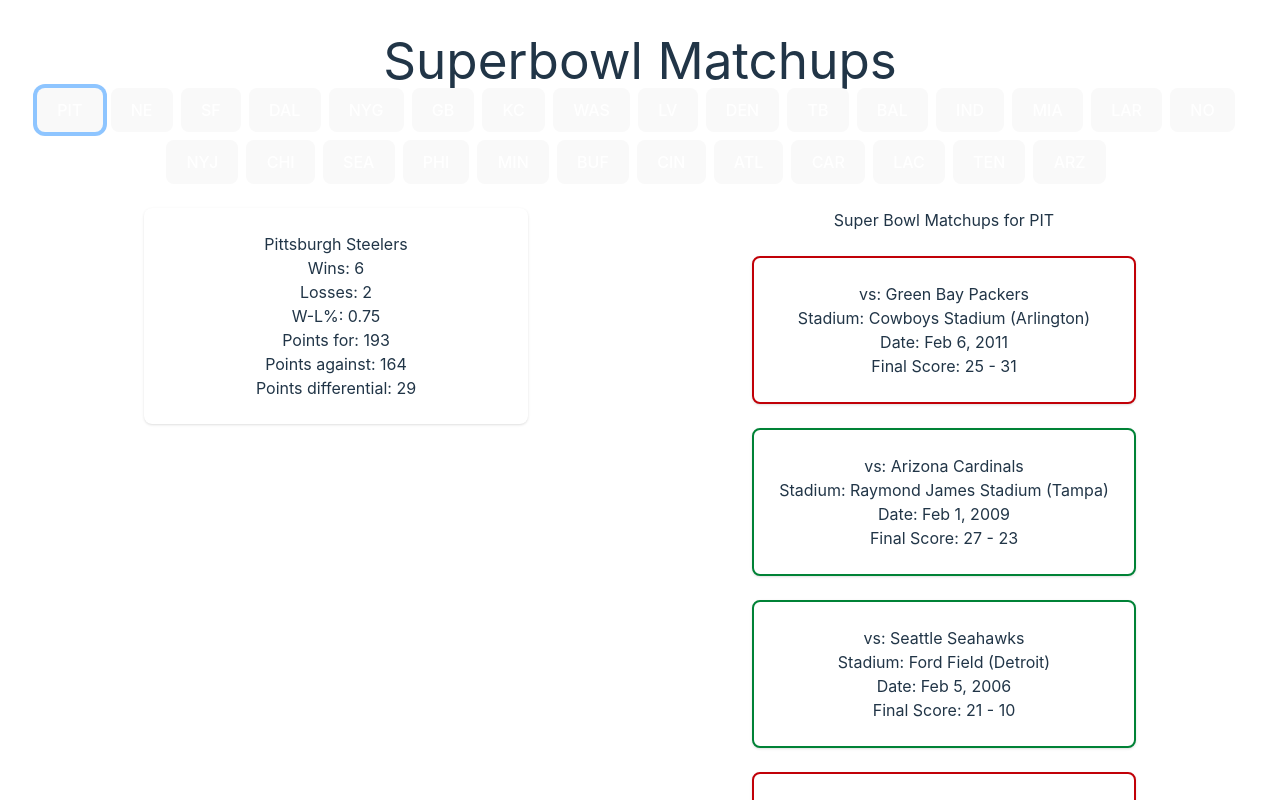
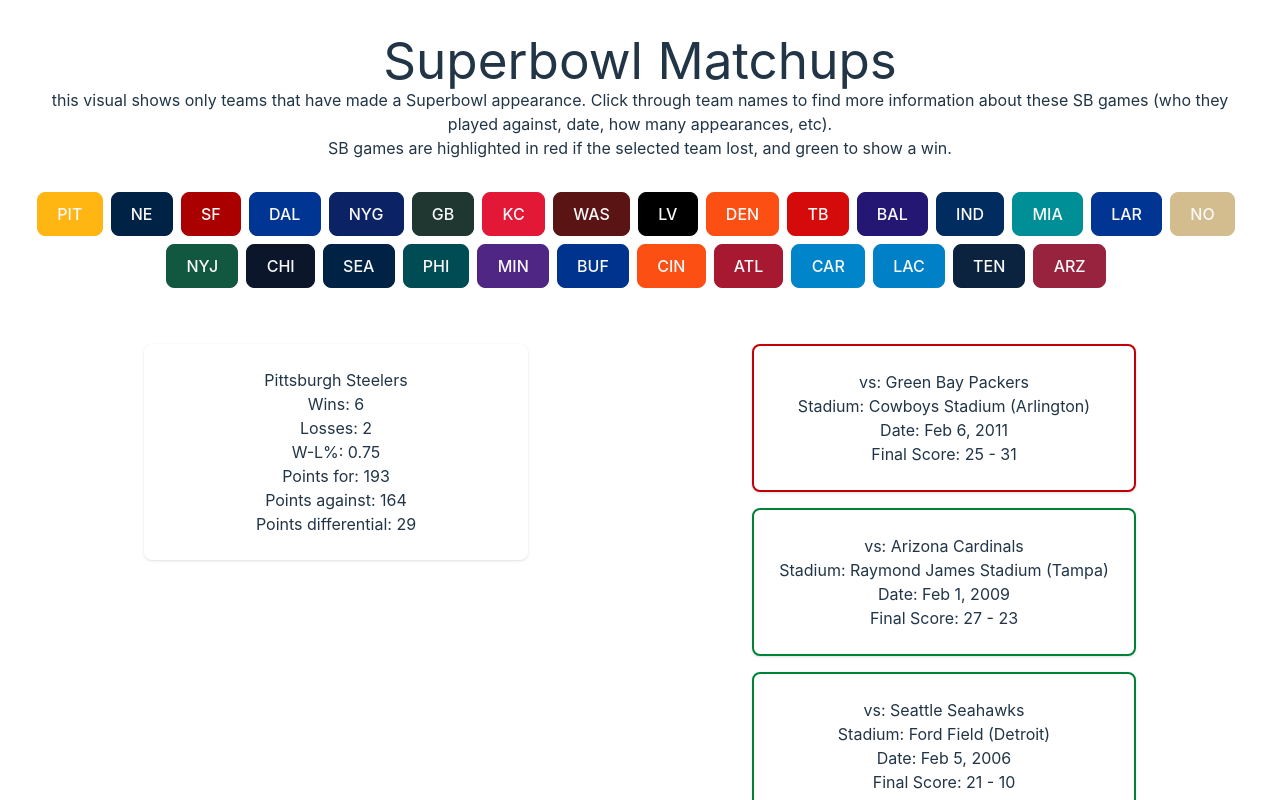
Before and after one commit to dmalary/sb_dashboard, a React (Vite) app: page / in a window 1280 px wide. Both pictures are taken after a click on the button "PIT". Shown: the top 800 px of the page. Built offline with nearby package versions, Linux system fonts and the light colour scheme.

Commit message:
style: update styling. some tweaks as well

```diff
--- a/components/ActiveTeamCard.jsx
+++ b/components/ActiveTeamCard.jsx
@@ -3,16 +3,16 @@
 import sb_standings from "../data/sb_standings.json"
 
 const ActiveTeamCard = ({team}) => {
-  if (!team) return <div>No team selected</div>;
+  // if (!team) return <div>No team selected</div>;
 
   // team && console.log('sb_standings', sb_standings)
   // team && console.log('sb_standings', sb_standings.tm_abr[team])
 
   const teamInfo = sb_standings.find(el => el.tm_abr === team);
 
-  console.log('teamInfo', teamInfo);
+  // console.log('teamInfo', teamInfo);
   return (
-    <div className="block max-w-sm p-6 mx-auto bg-white rounded-lg shadow-sm dark:bg-white-800">
+    <div className="block max-w-sm p-6 my-4 mx-auto bg-white rounded-lg shadow-sm dark:bg-white-800">
       <h2>{teamInfo.Tm}</h2>
       <p>Wins: {teamInfo.W}</p>
       <p>Losses: {teamInfo.L}</p>
--- a/components/VsTeamCard.jsx
+++ b/components/VsTeamCard.jsx
@@ -13,8 +13,8 @@
   // console.log('vsInfo', vsInfo);
 
   return (
-    <div>
-      <h2>Super Bowl Matchups for {team}</h2>
+    <>
+      {/* <h2>Super Bowl Matchups for {team}</h2> */}
       {
         gameInfo.map((game) => {
           const isWin = game.Winner_abr === team;
@@ -23,11 +23,14 @@
           const opponentScore = isWin ? game.Pts_loser : game.Pts_Winner;
 
           return (
-            <div key={`${team}-${game.SB_roman}`} >
+            <div
+              key={`${team}-${game.SB_roman}`}
+              className={`${team}-${game.SB_roman}`}
+            >
               <div
                 // key={`${team}-${game.SB_roman}`}
                 // className="block max-w-sm p-6 m-6 bg-white rounded-lg shadow-sm dark:bg-white-800"
-                className={`block max-w-sm p-6 my-6 mx-auto bg-white rounded-lg shadow-sm dark:bg-white-800 ${isWin ? 'border-2 border-green-700' : 'border-2 border-red-700'}`}
+                className={`block max-w-sm p-6 my-4 mx-auto bg-white rounded-lg shadow-sm dark:bg-white-800 ${isWin ? 'border-2 border-green-700' : 'border-2 border-red-700'}`}
               >
                 <p>vs: {opponent}</p>
                 <p>Stadium: {game.Stadium} ({game.City})</p>
@@ -37,7 +40,7 @@
             </div>
           );
         })}
-    </div>
+    </>
   );
 }
 
--- a/src/App.jsx
+++ b/src/App.jsx
@@ -7,6 +7,7 @@
 import VsTeamCard from "../components/VsTeamCard";
 
 import sb_standings from "../data/sb_standings.json"
+import team_hex from "../data/team_hex.json"
 
 function App() {
   // console.log('sb_standings', sb_standings)
@@ -15,6 +16,9 @@
   // console.log('teams', teams);
 
   const [activeTeam, setActiveTeam] = useState("");
+  console.log('activeTeam', activeTeam);
+  // const [isActive, setIsActive] = useState(false);
+  const [hoveredTeam, setHoveredTeam] = useState("");
 
   const handleClick = (e) => {
     const val = e.target.value;
@@ -22,34 +26,63 @@
     setActiveTeam(val)
   };
 
-  console.log('activeTeam', activeTeam);
+  // const teamColor = team_hex.find(el => el.team_code === activeTeam)?.color || "#ccc";
 
   return (
     <div className='min-h-200'>
-    <div className="grid grid-cols-1">
+    <div className="grid grid-cols-1 mx-auto">
       <h1>Superbowl Matchups</h1>
+      <p>this visual shows only teams that have made a Superbowl appearance. Click through team names to find more information about these SB games (who they played against, date, how many appearances, etc).</p>
+      <p>SB games are highlighted in red if the selected team lost, and green to show a win.</p>
     </div>
     <div className="grid grid-cols-1 md:grid-cols-3 gap-4">
-      <div className='col-span-3'>
-        {teams.map((team) => (
+      <div className='col-span-3 mt-8 mb-4 mx-auto'>
+        {teams.map((team) => {
+          // console.log('team', team),
+          const teamColor = team_hex.find(el => el.team_code === team)?.color || "#ccc";
+          const isActive = hoveredTeam === team;
+
+          return (
           <button
+            onMouseEnter={() => setHoveredTeam(team)}
+            onMouseLeave={() => setHoveredTeam("")}
+            onFocus={() => setHoveredTeam(team)}
+            onBlur={() => setHoveredTeam("")}
+            tabIndex={0}
             key={team}
             value={team}
             onClick={handleClick}
-            className='text-white bg-blue-700 hover:bg-blue-800 focus:ring-4 focus:ring-blue-300 font-medium rounded-lg text-sm px-5 py-2.5 me-2 mb-2 dark:bg-blue-600 dark:hover:bg-blue-700 focus:outline-none dark:focus:ring-blue-800'
+            className='text-white bg-blue-700 font-medium rounded-lg text-sm px-5 py-2.5 me-2 mb-2 dark:bg-blue-600'
+            style={{
+              // color: '#f9f9f9',
+              // backgroundColor: team_hex.find(el => el.team_code === team)?.color,
+              color: isActive ? teamColor : '#f9f9f9',
+              backgroundColor: isActive ? '#f9f9f9' : teamColor,
+              // border: isActive ? `1px solid ${teamColor}` : 'none' ,
+              border: `1px solid ${teamColor}`,
+              transition: "background-color 0.3s ease",
+              cursor: "pointer",
+            }}
           >{team}</button>
-        ))}
+          )
+          })}
       </div>
 
-      <div className="col-span-3 grid grid-cols-1 md:grid-cols-2">
-        <div className='col-span-1'>
-
-        <ActiveTeamCard team={activeTeam} />
+      {
+        (!activeTeam) ?
+        <div className='col-span-3'>No team selected</div>
+        :
+        <>
+        <div className="col-span-3 grid grid-cols-1 md:grid-cols-2">
+          <div className='col-span-1'><ActiveTeamCard team={activeTeam} /></div>
+          <div className='col-span-1'><VsTeamCard team={activeTeam} /></div>
         </div>
-        <div className='col-span-1'>
-        <VsTeamCard team={activeTeam} />
-        </div>
-      </div>
+        </>
+      }
+      {/* <div className="col-span-3 grid grid-cols-1 md:grid-cols-2">
+        <div className='col-span-1'><ActiveTeamCard team={activeTeam} /></div>
+        <div className='col-span-1'><VsTeamCard team={activeTeam} /></div>
+      </div> */}
     </div>
     </div>
   )
```
